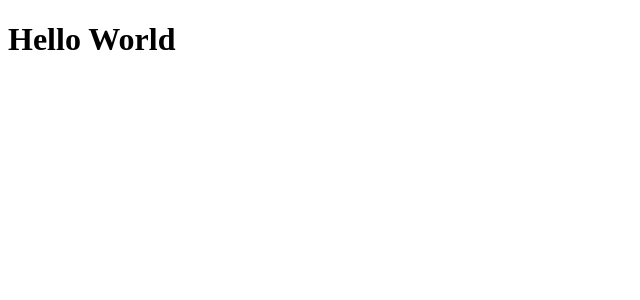
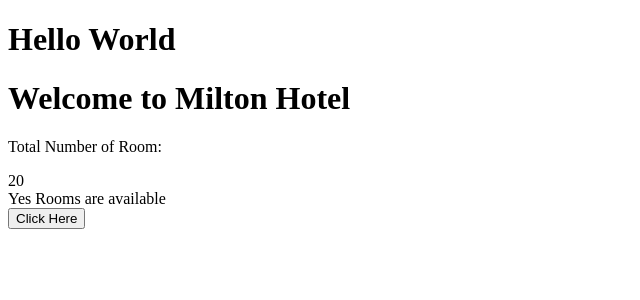
Before and after one commit to Khush786Mohammad/Angular, an Angular app in the folder hotelApplication/: page / in a window 1280 px wide. Shown: the top 300 px of the page, without its empty margins (0-640 px from the left). Built offline with nearby package versions, Linux system fonts and the light colour scheme.

Commit message:
Hotel Application

```diff
--- a/hotelApplication/angular.json
+++ b/hotelApplication/angular.json
@@ -8,7 +8,7 @@
       "schematics": {},
       "root": "",
       "sourceRoot": "src",
-      "prefix": "app",
+      "prefix": "hinv",
       "architect": {
         "build": {
           "builder": "@angular-devkit/build-angular:application",
--- a/hotelApplication/src/app/app.component.html
+++ b/hotelApplication/src/app/app.component.html
@@ -1 +1,2 @@
 <h1>Hello World</h1>
+<hinv-rooms></hinv-rooms>
--- a/hotelApplication/src/app/app.component.ts
+++ b/hotelApplication/src/app/app.component.ts
@@ -1,9 +1,10 @@
 import { Component } from '@angular/core';
 import { RouterOutlet } from '@angular/router';
+import { RoomsComponent } from './rooms/rooms.component';
 
 @Component({
-  selector: 'app-root',
-  imports: [RouterOutlet],
+  selector: 'hinv-root',
+  imports: [RouterOutlet, RoomsComponent],
   // template: `<h1>hellow World!</h1>`,
   templateUrl: './app.component.html',
   styleUrl: './app.component.css',
--- /dev/null
+++ b/hotelApplication/src/app/rooms/rooms.component.html
@@ -0,0 +1,14 @@
+<h1>Welcome to {{hotelName}}</h1>
+<div [hidden]="hideRooms">
+    <p>Total Number of Room:</p>
+    <div [innerText]="totalRooms"></div>
+</div>
+
+<div *ngIf="rooms.availableRooms > 10">
+    Yes Rooms are available
+</div>
+
+<div *ngIf="rooms?.hasRooms">
+    Checking if there are room in hotel
+</div>
+<button (click)="toggle()">Click Here</button>
--- /dev/null
+++ b/hotelApplication/src/app/rooms/rooms.component.ts
@@ -0,0 +1,53 @@
+import { Component, OnInit } from '@angular/core';
+import { Room,RoomList } from './rooms';
+import { NgIf } from '@angular/common';
+
+@Component({
+  selector: 'hinv-rooms',
+  imports: [NgIf],
+  templateUrl: './rooms.component.html',
+  styleUrl: './rooms.component.css'
+})
+export class RoomsComponent implements OnInit{
+  hotelName : string = 'Milton Hotel';
+  totalRooms = 20;
+  hideRooms = false;
+  rooms: Room = {
+    totalRooms: 20,
+    availableRooms: 15,
+    roomBooked: 5
+  }
+
+  roomList: RoomList[] = [
+    {
+      roomId: 101,
+      roomType: 'Single',
+      price: 2500,
+      checkIn: new Date('25/04/2025'),
+      checkOut: new Date('29/04/2025')
+    },
+    {
+      roomId: 201,
+      roomType: 'Delux',
+      price: 5500,
+      checkIn: new Date('02/06/2025'),
+      checkOut: new Date('06/06/2025')
+    },
+    {
+      roomId: 303,
+      roomType: 'Double',
+      price: 4000,
+      checkIn: new Date('12/05/2025'),
+      checkOut: new Date('15/05/2025')
+    }
+]
+
+  constructor() {}
+  ngOnInit(): void{
+
+  }
+
+  toggle(){
+    this.hideRooms = !this.hideRooms;
+  }
+}
--- /dev/null
+++ b/hotelApplication/src/app/rooms/rooms.ts
@@ -0,0 +1,14 @@
+export interface Room{
+    totalRooms : number;
+    availableRooms: number;
+    roomBooked: number;
+    hasRooms ?: number;
+}
+
+export interface RoomList{
+    roomId: number;
+    roomType: string;
+    price: number;
+    checkIn: Date;
+    checkOut: Date;
+}
--- a/hotelApplication/src/index.html
+++ b/hotelApplication/src/index.html
@@ -8,6 +8,6 @@
   <link rel="icon" type="image/x-icon" href="favicon.ico">
 </head>
 <body>
-  <app-root></app-root>
+  <hinv-root></hinv-root>
 </body>
 </html>
```
Also changed, not shown: hotelApplication/src/app/rooms/rooms.component.css (added), 1 other file (tests, documents, lock files or other folders).
